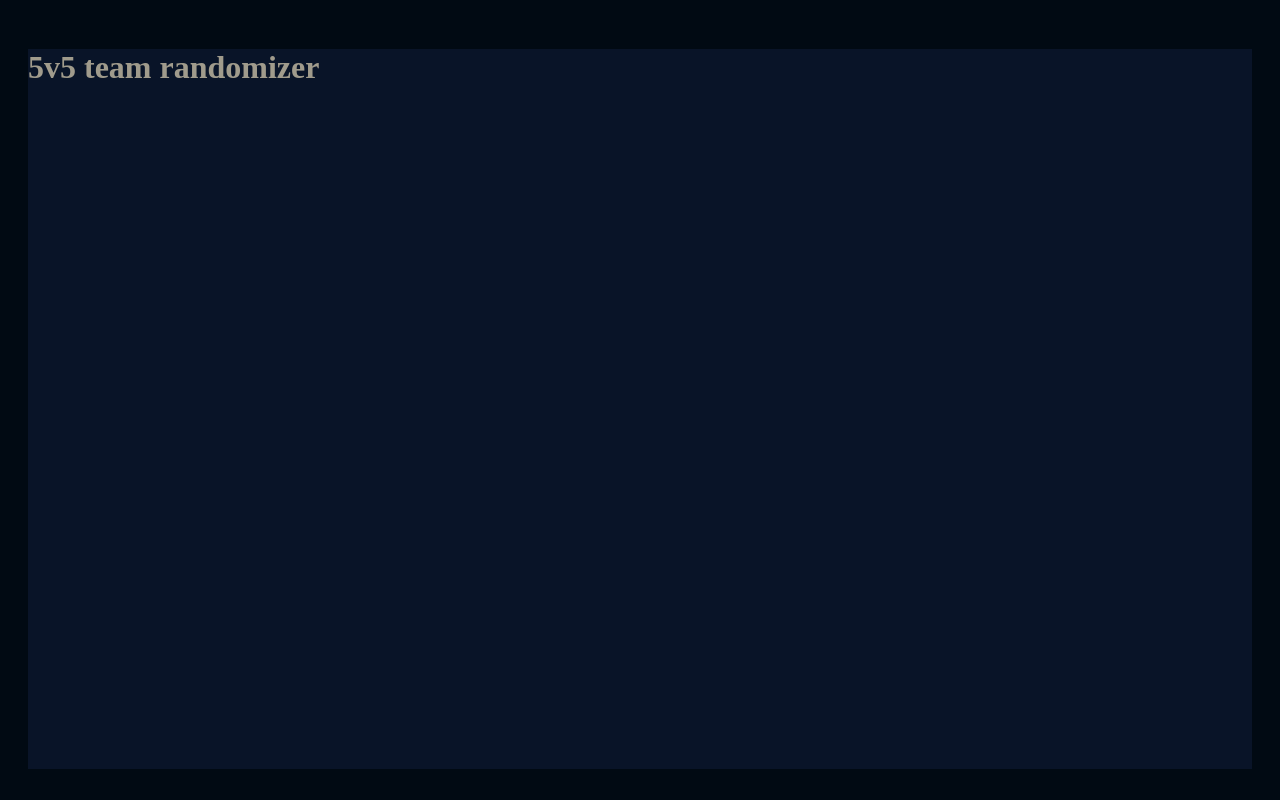
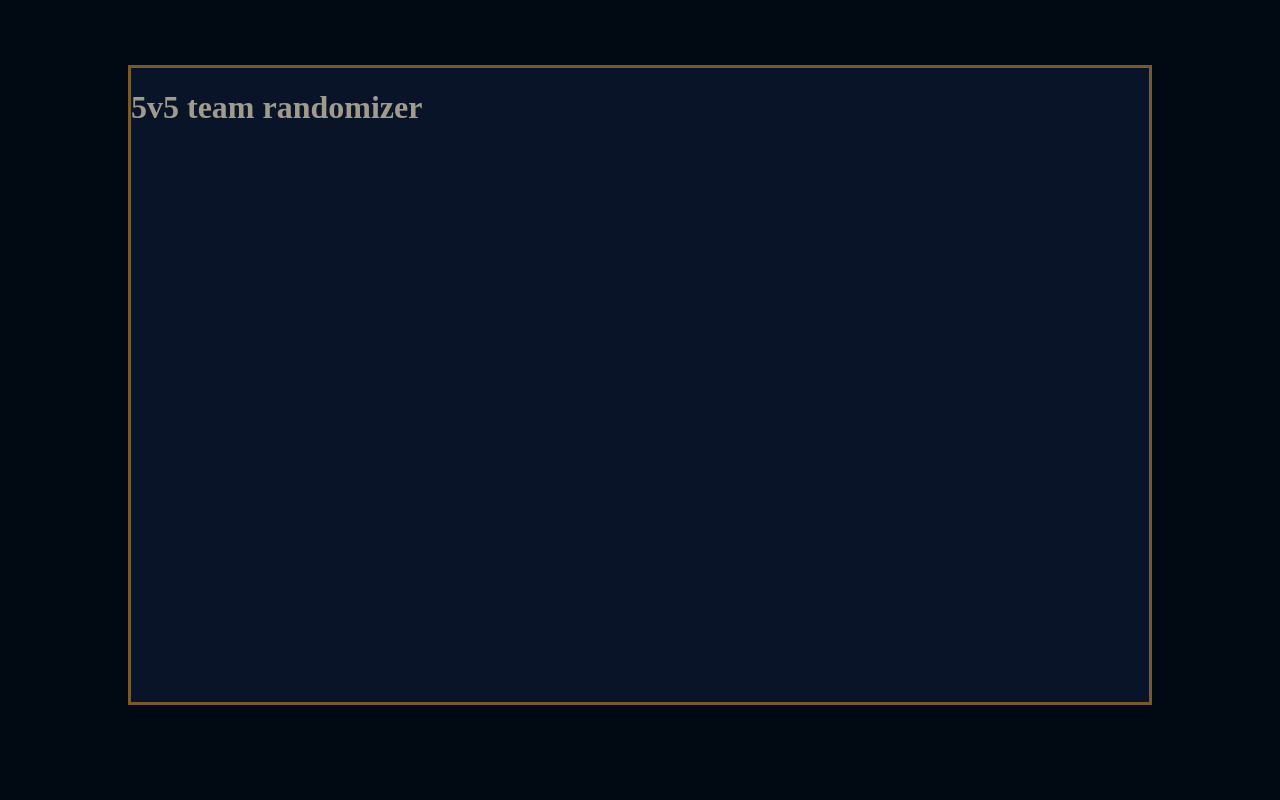
Before and after one commit to CameronJWalker/inhouse-clash, a Next.js app: page / in a window 1280 px wide. Built offline with nearby package versions, Linux system fonts and the light colour scheme.

Commit message:
centered container, and changed some colors

```diff
--- a/styles/globals.css
+++ b/styles/globals.css
@@ -3,14 +3,23 @@
 }
 
 body {
-    margin: 10;
+    display: flex;
+    margin: 15px;
     background-color:#010A13;
-    padding: 20px;
+    padding: 50px;
+    justify-content: center;
+
 }
 
 .page-container {
-    background-color: #091428;
-    height: 90vh;
+    background-color: #0A1428;
+
+    height: 80vh;
+    width: 80vw;
+
+    border-style: solid;
+    border-color: #785A28;
+
 }
 h1{
     color:#A09B8C;
```
